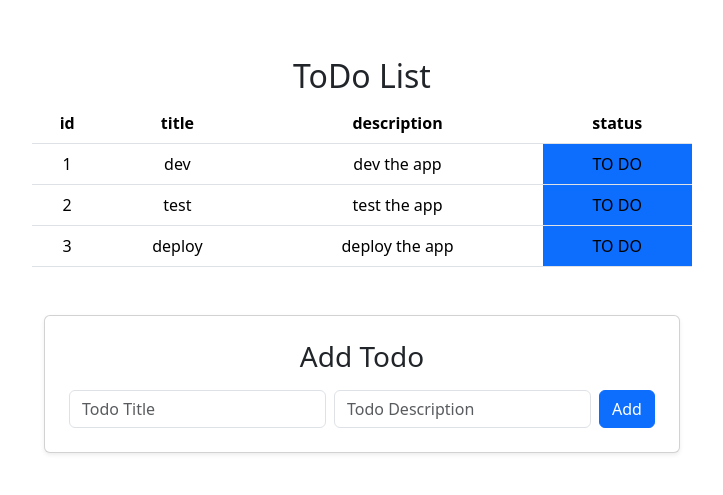
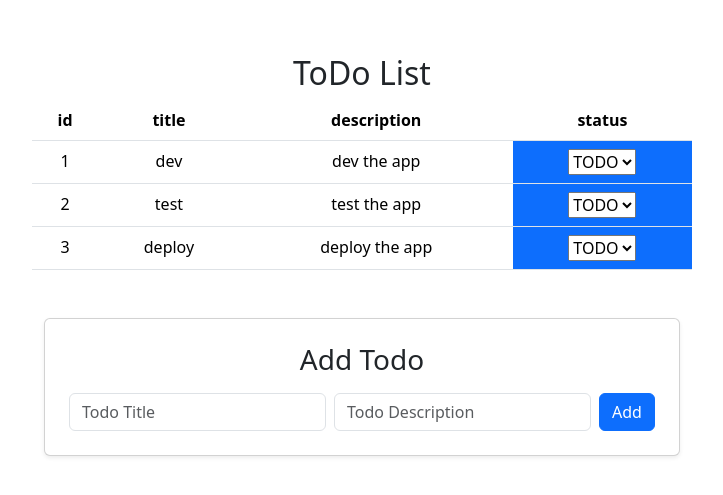
Before and after one commit to AminaB/react-todo, a React (Vite) app: page / in a window 1280 px wide. Shown: the part 145-640 px from the top of the page, without its empty margins (278-1001 px from the left). Built offline with nearby package versions, Linux system fonts and the light colour scheme.

Commit message:
add select status to todos

```diff
--- a/src/components/AddTodo.jsx
+++ b/src/components/AddTodo.jsx
@@ -25,7 +25,7 @@ function AddTodo({handleAddTodo}){
                         onChange={(e) => setTitle(e.target.value)}
                     />
                     <input
-                        type="text"
+                        type="textarea"
                         className="form-control"
                         placeholder="Todo Description"
                         value={description}
--- /dev/null
+++ b/src/components/SelectStatus.jsx
@@ -0,0 +1,28 @@
+import {useState} from "react";
+
+function SelectStatus({todo, handleSelect}){
+    const [value, setValue] = useState(todo.status);
+    const allStatus=["TODO", "DONE"];
+    const handleStatusSelect = (newStatus) => {
+        setValue(newStatus);
+        handleSelect(todo.id, newStatus); // Callback vers le parent
+    };
+
+    return (
+        <>
+            <select
+                value={value}
+                onChange={e => handleStatusSelect(e.target.value)}
+            >
+                <option value={value}>{value}</option>
+                {allStatus.filter((status)=>value!==status).map(status => (
+                    <option key={status} value={status}>
+                        {status}
+                    </option>
+                ))}
+            </select>
+        </>
+    );
+
+}
+export default SelectStatus;
--- a/src/components/Todos.jsx
+++ b/src/components/Todos.jsx
@@ -1,22 +1,32 @@
-import {useState} from "react";
+import {useEffect, useState} from "react";
 import AddTodo from "./AddTodo.jsx";
+import SelectStatus from "./SelectStatus.jsx";
 
 function Todos(){
 
 
     const [todos, setTodos]=useState([
-        {id:"1", title:"dev", description:"dev the app", completed:false},
-        {id:"2", title:"test", description:"test the app", completed:false},
-        {id:"3", title:"deploy", description:"deploy the app", completed:false},
+        {id:"1", title:"dev", description:"dev the app", status:"TODO"},
+        {id:"2", title:"test", description:"test the app", status:"TODO"},
+        {id:"3", title:"deploy", description:"deploy the app", status:"TODO"},
     ]);
-
+    useEffect(() => {
+        console.log("Todos mis à jour :", todos);
+    }, [todos]);
 
     const addTodoHandler = (todo) => {
         todo.id=todos.length+1;
         console.log(todo);
         setTodos([...todos,todo]);
+    }
+    let handleSelect=(todo, newStatus)=>{
+        setTodos(todos.map(t=>
+        {return t.id===todo.id
+            ? {...t, status: newStatus}
+            : t
+        }));
         console.log(todos);
-    }
+    };
     return (
         <>
             <h2 className="mb-2">ToDo List</h2>
@@ -36,9 +46,10 @@ function Todos(){
                             <td>{todo.id}</td>
                             <td>{todo.title}</td>
                             <td>{todo.description}</td>
+
                             {todo.completed
                                 ? <td>Done</td>
-                                : <td className="bg-primary">TO DO</td>
+                                : <td className="bg-primary"><SelectStatus todo={todo} handleSelect={handleSelect}/></td>
                             }
 
                         </tr>
```
